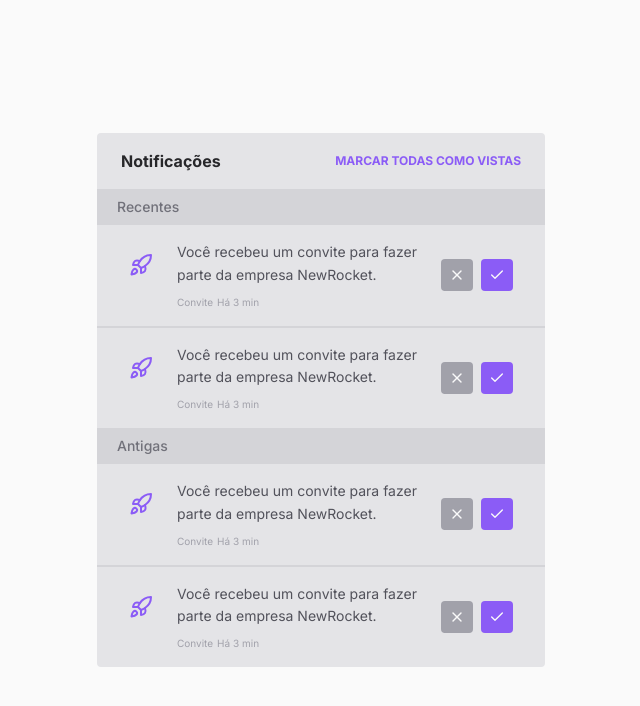
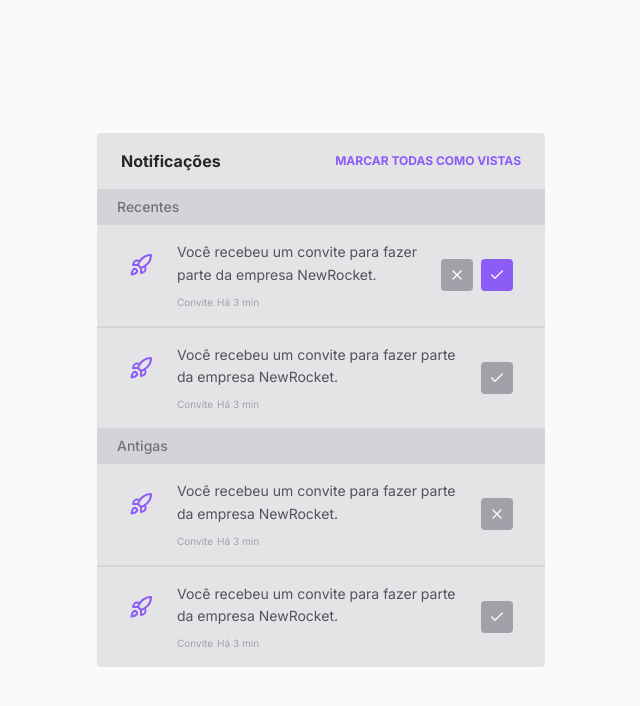
Before and after one commit to jul1ana/widget-notifications, a Next.js app: page / in a window 1280 px wide. Shown: the top 706 px of the page, without its empty margins (319-959 px from the left). Built offline with nearby package versions, Linux system fonts and the light colour scheme.

Commit message:
adding Notification Actions

```diff
--- a/package.json
+++ b/package.json
@@ -20,6 +20,7 @@
     "postcss": "8.4.28",
     "react": "18.2.0",
     "react-dom": "18.2.0",
+    "tailwind-merge": "^1.14.0",
     "tailwindcss": "3.3.3",
     "typescript": "5.1.6"
   }
--- /dev/null
+++ b/src/components/Notification/NotificationAction.tsx
@@ -0,0 +1,24 @@
+import { twMerge } from "tailwind-merge";
+import { ButtonHTMLAttributes, ElementType } from "react";
+
+interface NotificationActionProps
+  extends ButtonHTMLAttributes<HTMLButtonElement> {
+  icon: ElementType;
+}
+
+export function NotificationAction({
+  icon: Icon,
+  ...rest
+}: NotificationActionProps) {
+  return (
+    <button
+      {...rest}
+      className={twMerge(
+        "w-8 h-8 rounded flex items-center justify-center bg-zinc-400 hover:bg-zinc-500 dark:bg-zinc-800 dark:hover:bg-zinc-700",
+        rest.className
+      )}
+    >
+      <Icon className="w-4 h-4 text-zinc-50" />
+    </button>
+  );
+}
--- a/src/components/Notification/NotificationActions.tsx
+++ b/src/components/Notification/NotificationActions.tsx
@@ -1,20 +1,9 @@
-import { Check, X } from "lucide-react";
+import { ReactNode } from "react";
 
 interface NotificationActionsProps {
-  // onCancelAction: () => void;
-  // onSubmitAction: () => void;
+  children: ReactNode;
 }
 
-export function NotificationActions({}: NotificationActionsProps) {
-  return (
-    <div className="flex self-center gap-2">
-      <button className="w-8 h-8 rounded flex items-center justify-center bg-zinc-400 hover:bg-zinc-500 dark:bg-zinc-800 dark:hover:bg-zinc-700">
-        <X className="w-4 h-4 text-zinc-50" />
-      </button>
-
-      <button className="w-8 h-8 rounded flex items-center justify-center bg-violet-500 hover:bg-violet-600">
-        <Check className="w-4 h-4 text-zinc-50" />
-      </button>
-    </div>
-  );
+export function NotificationActions({ children }: NotificationActionsProps) {
+  return <div className="flex self-center gap-2">{children}</div>;
 }
--- a/src/components/Notification/index.tsx
+++ b/src/components/Notification/index.tsx
@@ -1,3 +1,4 @@
+import { NotificationAction } from "./NotificationAction";
 import { NotificationActions } from "./NotificationActions";
 import { NotificationContent } from "./NotificationContent";
 import { NotificationIcon } from "./NotificationIcon";
@@ -8,4 +9,5 @@ export const Notification = {
   Icon: NotificationIcon,
   Content: NotificationContent,
   Actions: NotificationActions,
+  Action: NotificationAction,
 };
--- a/src/components/Widget.tsx
+++ b/src/components/Widget.tsx
@@ -1,3 +1,5 @@
+"use client";
+
 import { Rocket, X, Check } from "lucide-react";
 import { Notification } from "./Notification";
 
@@ -23,13 +25,22 @@ export function Widget() {
           <Notification.Root>
             <Notification.Icon icon={Rocket} />
             <Notification.Content text="Você recebeu um convite para fazer parte da empresa NewRocket." />
-            <Notification.Actions />
+            <Notification.Actions>
+              <Notification.Action onClick={() => {}} icon={X} />
+              <Notification.Action
+                onClick={() => {}}
+                icon={Check}
+                className="bg-violet-500 hover:bg-violet-600 dark:bg-violet-500 dark:hover:bg-violet-600"
+              />
+            </Notification.Actions>
           </Notification.Root>
 
           <Notification.Root>
             <Notification.Icon icon={Rocket} />
             <Notification.Content text="Você recebeu um convite para fazer parte da empresa NewRocket." />
-            <Notification.Actions />
+            <Notification.Actions>
+              <Notification.Action onClick={() => {}} icon={Check} />
+            </Notification.Actions>
           </Notification.Root>
         </div>
       </div>
@@ -44,13 +55,17 @@ export function Widget() {
           <Notification.Root>
             <Notification.Icon icon={Rocket} />
             <Notification.Content text="Você recebeu um convite para fazer parte da empresa NewRocket." />
-            <Notification.Actions />
+            <Notification.Actions>
+              <Notification.Action onClick={() => {}} icon={X} />
+            </Notification.Actions>
           </Notification.Root>
 
           <Notification.Root>
             <Notification.Icon icon={Rocket} />
             <Notification.Content text="Você recebeu um convite para fazer parte da empresa NewRocket." />
-            <Notification.Actions />
+            <Notification.Actions>
+              <Notification.Action onClick={() => {}} icon={Check} />
+            </Notification.Actions>
           </Notification.Root>
         </div>
       </div>
```
Also changed, not shown: 1 other file (tests, documents, lock files or other folders).
